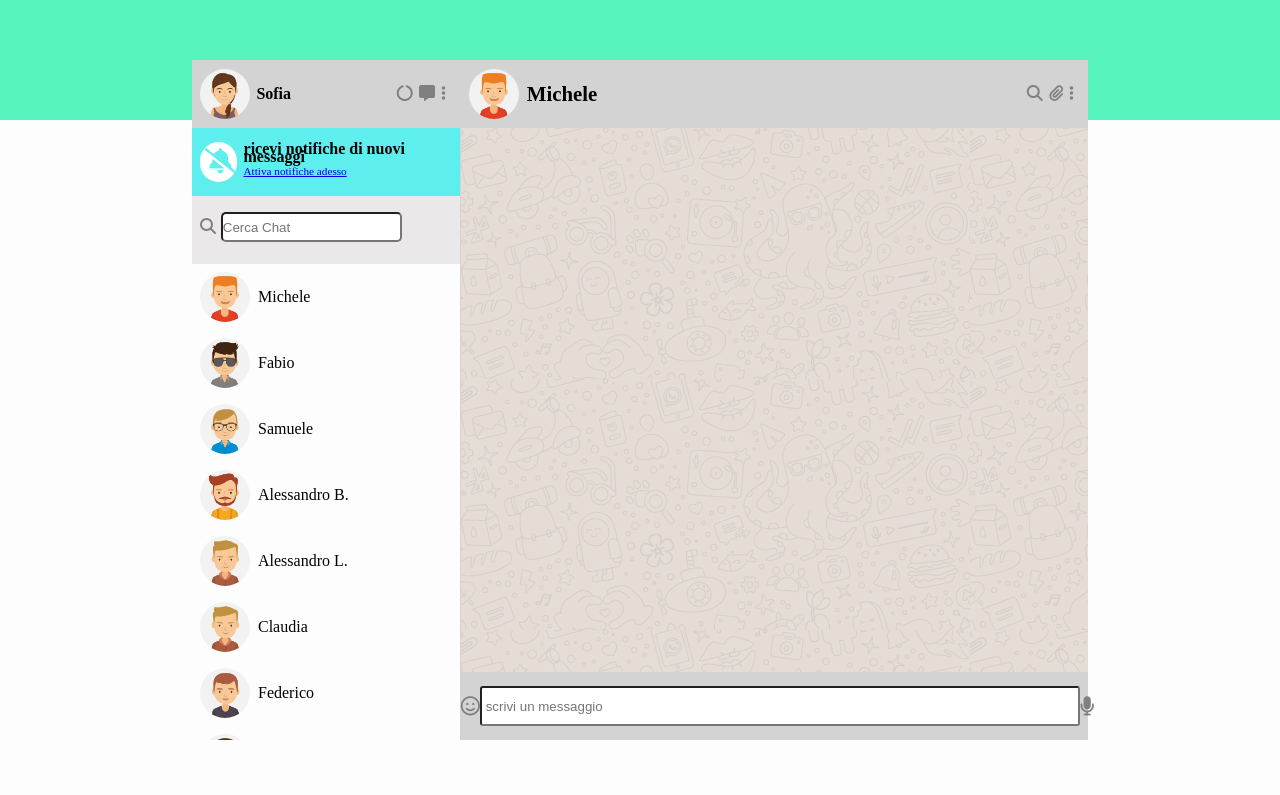
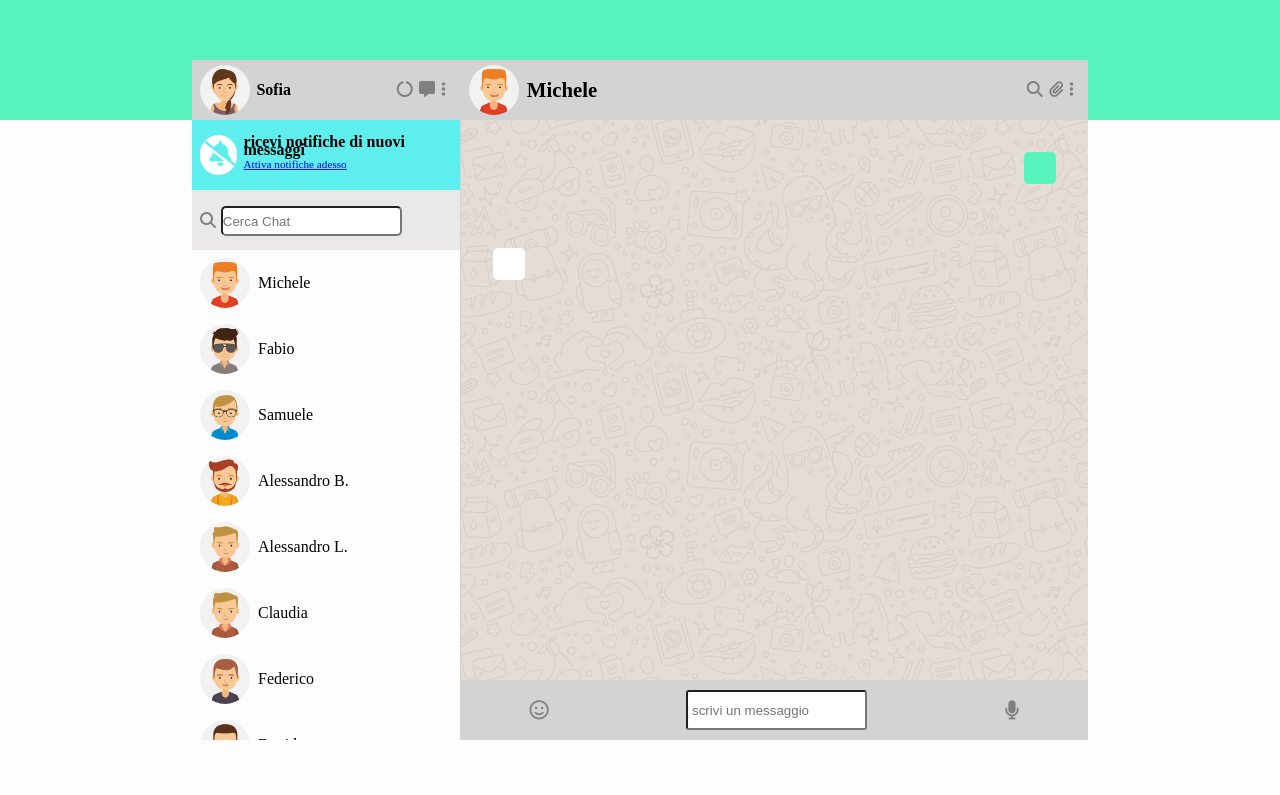
Before and after one commit to GabriellaValentina92/vue-boolzapp, a plain HTML site: page index.html in a window 1280 px wide. Drawn offline with nearby package versions, Linux system fonts and the light colour scheme.

Commit message:
Add html for messages on screen

```diff
--- a/css/style.css
+++ b/css/style.css
@@ -37,7 +37,7 @@ body{
 .userApp{
     display: flex;
     justify-content: space-between;
-    height: 10%;
+    height: 60px;
     align-items: center;
     border-bottom: 0.5px solid lightgrey;
     background-color: lightgrey;
@@ -69,7 +69,7 @@ body{
 .instaNotification{
     display: flex;
     align-items: center;
-    height: 10%;
+    height: 70px;
     background-color: rgb(94, 238, 238);
     padding: 0.5rem;
 }
@@ -98,7 +98,7 @@ body{
 
 
 .inpuntSearch{
-    height: 10%;
+    height: 60px;
     background-color: rgb(234, 232, 232);
     padding: 0.5rem;
 }
@@ -135,7 +135,7 @@ body{
 .top{
     display: flex;
     align-items: center;
-    height: 10%;
+    height: 60px;
     justify-content: space-between;
     padding: 0.5rem;
     background-color: lightgrey;
@@ -163,13 +163,37 @@ body{
     padding-right: 0.4rem;
 }
 
+/* right-side middle part- chat conversations */
+
 .middle{
-    height: 80%;
+    display: flex;
+    flex-direction: column;
+    height: calc(100% - 120px);
     background-image: url("../img/mine.jpg");
+    overflow-y: auto;
 }
 
+.middle .message{
+    max-width: 60%;
+    border-radius: 5px;
+    padding: 1rem;
+    margin: 2rem 2rem;
+}
+
+.middle .received{
+    align-self: flex-start;
+    background-color: white;
+}
+
+.middle .sent{
+    align-self: flex-end;
+    background-color: rgb(86, 243, 188);
+}
+
+/* right-side bottom/send message input part */
+
 .bottom{
-    height: 10%;
+    height: 60px;
     display: flex;
     justify-content: space-around;
     align-items: center;
@@ -183,7 +207,7 @@ body{
 }
 
 .bottom .text-message input{
-    width: 600px;
+    max-width: 200px;
     height: 40px;
     border-radius: 3px;
 }
--- a/index.html
+++ b/index.html
@@ -40,7 +40,9 @@
             <div class="friendsChat"
             v-for="(contact, i) in contacts">
                 <img :src="contact.avatar" alt="">
-                {{contact.name}}
+                <div class="chatName">{{contact.name}}
+                </div>
+                <div class="chatMsg"></div>
             </div>
         </div>
 
@@ -58,7 +60,12 @@
                     <i class="fa-solid fa-ellipsis-vertical dot"></i>
                 </div>
             </div>
-            <div class="middle"></div>
+            <div class="middle">
+                <div class="message sent">
+                </div>
+                <div class="message received">
+                </div>
+            </div>
             <div class="bottom">
                 <div class="emoji">
                     <i class="fa-sharp fa-regular fa-face-smile smileFace"></i>
--- a/js/script.js
+++ b/js/script.js
@@ -4,6 +4,7 @@ const app = Vue.createApp({
             user: 'img/avatar_io.jpg',
             notify: 'ricevi notifiche di nuovi messaggi',
             activedNotification: 'Attiva notifiche adesso',
+            activeIndex:'0',
             contacts: [
                 {
                     name: 'Michele',
@@ -171,6 +172,10 @@ const app = Vue.createApp({
 
         };
     },
+
+    methods:{
+
+    }
 });
 
 app.mount('.box');
```
